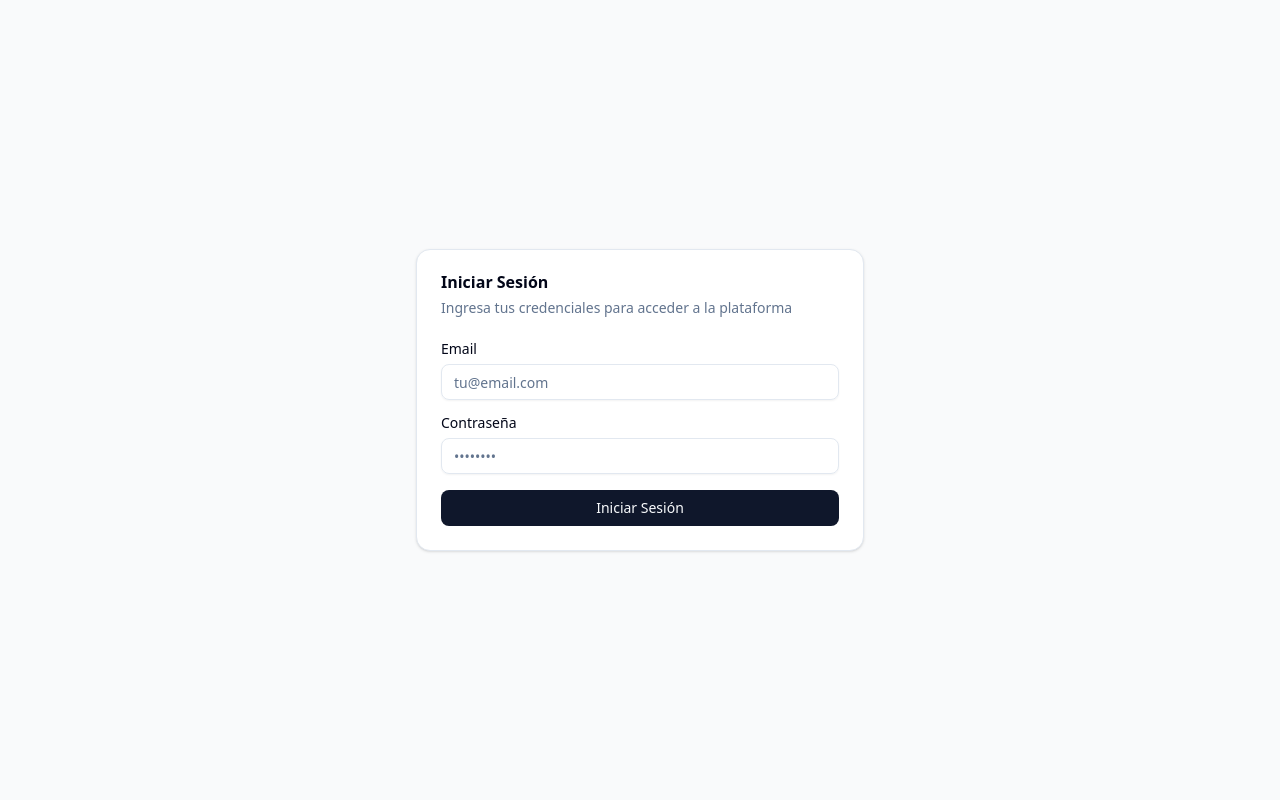
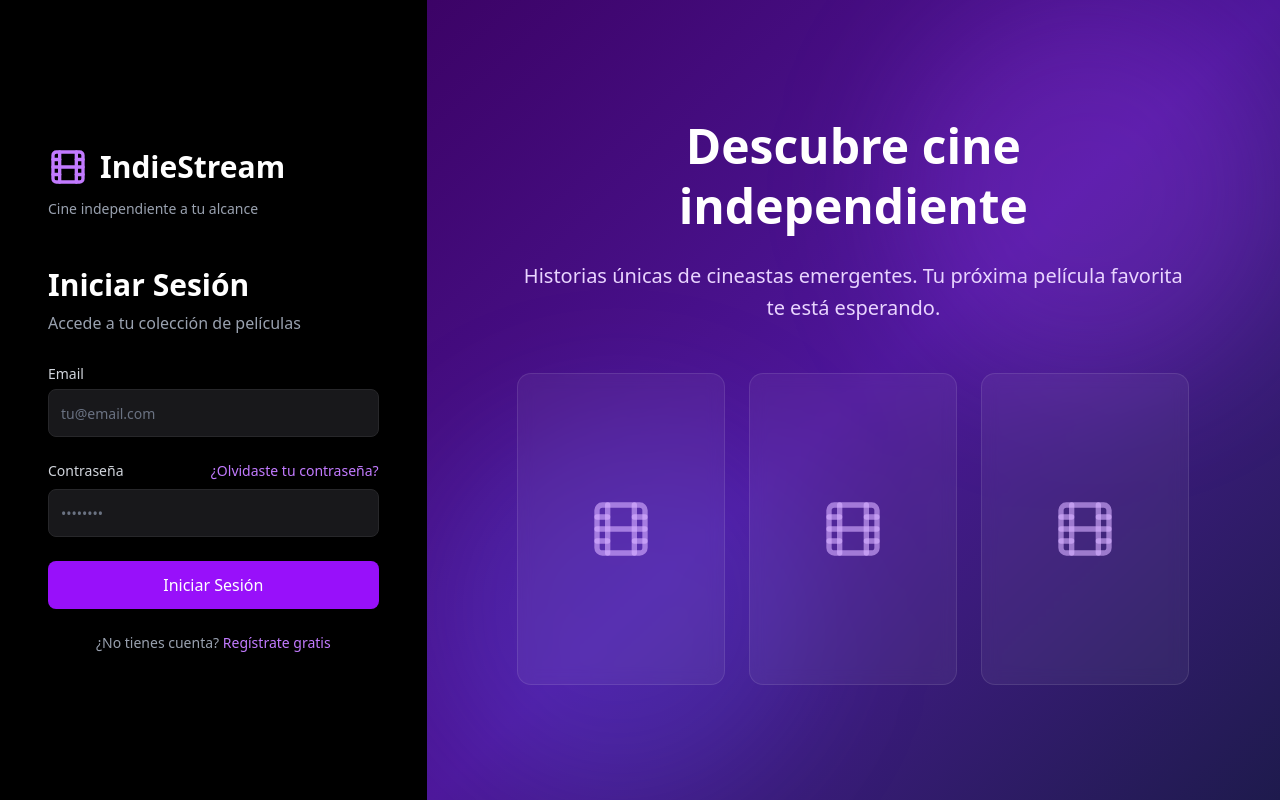
Before and after one commit to XavierSs21/proyecto-streaming, a React app in the folder frontend/: page /login in a window 1280 px wide. Built offline with nearby package versions, Linux system fonts and the light colour scheme; the HTML template or start-up script is replaced by a standard one.

Commit message:
feat add toaster validation and change Login.jsx design

```diff
--- a/frontend/package.json
+++ b/frontend/package.json
@@ -17,10 +17,12 @@
     "class-variance-authority": "^0.7.1",
     "clsx": "^2.1.1",
     "lucide-react": "^0.556.0",
+    "next-themes": "^0.4.6",
     "react": "^19.2.0",
     "react-dom": "^19.2.0",
     "react-hook-form": "^7.68.0",
     "react-router-dom": "^6.30.2",
+    "sonner": "^2.0.7",
     "tailwind-merge": "^3.4.0",
     "zod": "^4.1.13"
   },
--- /dev/null
+++ b/frontend/src/components/ui/sonner.jsx
@@ -0,0 +1,39 @@
+import {
+  CircleCheckIcon,
+  InfoIcon,
+  Loader2Icon,
+  OctagonXIcon,
+  TriangleAlertIcon,
+} from "lucide-react"
+import { useTheme } from "next-themes"
+import { Toaster as Sonner } from "sonner";
+
+const Toaster = ({
+  ...props
+}) => {
+  const { theme = "system" } = useTheme()
+
+  return (
+    <Sonner
+      theme={theme}
+      className="toaster group"
+      icons={{
+        success: <CircleCheckIcon className="size-4" />,
+        info: <InfoIcon className="size-4" />,
+        warning: <TriangleAlertIcon className="size-4" />,
+        error: <OctagonXIcon className="size-4" />,
+        loading: <Loader2Icon className="size-4 animate-spin" />,
+      }}
+      style={
+        {
+          "--normal-bg": "var(--popover)",
+          "--normal-text": "var(--popover-foreground)",
+          "--normal-border": "var(--border)",
+          "--border-radius": "var(--radius)"
+        }
+      }
+      {...props} />
+  );
+}
+
+export { Toaster }
--- a/frontend/src/main.jsx
+++ b/frontend/src/main.jsx
@@ -1,6 +1,7 @@
 import React from "react";
 import { StrictMode } from "react";
 import { createRoot } from "react-dom/client";
+import { Toaster } from "@/components/ui/sonner";
 import './index.css';
 
 import { BrowserRouter as Router } from "react-router-dom";
@@ -11,6 +12,11 @@ root.render(
   <StrictMode>
     <Router>
       <AppRoutes />
+      <Toaster
+        position="top-right"
+        richColors
+        closeButton
+      />
     </Router>
   </StrictMode>
 );
--- a/frontend/src/pages/Login.jsx
+++ b/frontend/src/pages/Login.jsx
@@ -3,17 +3,51 @@ import { Card, CardContent, CardDescription, CardHeader, CardTitle } from '@/com
 import { Input } from '@/components/ui/input';
 import { Label } from '@/components/ui/label';
 import { Button } from '@/components/ui/button';
+import { toast } from 'sonner';
+import { Film } from 'lucide-react';
 
 export default function Login() {
     const [formData, setFormData] = useState({
         email: '',
         password: ''
     });
+    const [isLoading, setIsLoading] = useState(false);
+
+    const featuredMovies = [
+        { title: "El Laberinto" },
+        { title: "Sombras" },
+        { title: "Luna Roja" },
+    ];
 
     const handleSubmit = async (e) => {
         e.preventDefault();
-    // Aquí irá tu lógica de autenticación
-    console.log('Login attempt:', formData);
+        setIsLoading(true);
+
+        try {
+            const response = await fetch('/api/auth/login', {
+                method: 'POST',
+                headers: { 'Content-Type': 'application/json' },
+                body: JSON.stringify(formData)
+            });
+
+            const data = await response.json();
+
+            if (response.ok) {
+                toast.success("¡Bienvenido!", {
+                    description: "Has iniciado sesión correctamente",
+                });
+            } else {
+                toast.error("Error al iniciar sesión", {
+                    description: data.message || "Credenciales incorrectas",
+                });
+            }
+        } catch (error) {
+            toast.error("Error de conexión", {
+                description: "No se pudo conectar con el servidor",
+            });
+        } finally {
+            setIsLoading(false);
+        }
     };
 
     const handleChange = (e) => {
@@ -24,18 +58,31 @@ export default function Login() {
     };
 
     return (
-    <div className="min-h-screen flex items-center justify-center bg-gray-50">
-      <Card className="w-full max-w-md">
-        <CardHeader>
-          <CardTitle>Iniciar Sesión</CardTitle>
-          <CardDescription>
-            Ingresa tus credenciales para acceder a la plataforma
-          </CardDescription>
-        </CardHeader>
-        <CardContent>
-          <form onSubmit={handleSubmit} className="space-y-4">
+        <div className="min-h-screen flex">
+            {/* Lado izquierdo - Login */}
+            <div className="w-full lg:w-1/3 flex items-center justify-center bg-black p-12">
+                <div className="w-full max-w-lg">
+                    {/* Logo/Header */}
+                    <div className="mb-12">
+                        <div className="flex items-center gap-3 mb-3">
+                            <Film className="w-10 h-10 text-purple-400" />
+                            <h1 className="text-3xl font-bold text-white">IndieStream</h1>
+                        </div>
+                        <p className="text-gray-400 text-sm">Cine independiente a tu alcance</p>
+                    </div>
+
+                    {/* Card */}
+                    <div className="space-y-8">
+                        <div>
+                            <h2 className="text-3xl font-bold text-white mb-2">Iniciar Sesión</h2>
+                            <p className="text-gray-400">
+                                Accede a tu colección de películas
+                            </p>
+                        </div>
+
+                        <form onSubmit={handleSubmit} className="space-y-6">
                             <div className="space-y-2">
-              <Label htmlFor="email">Email</Label>
+                                <Label htmlFor="email" className="text-gray-300">Email</Label>
                                 <Input
                                     id="email"
                                     name="email"
@@ -44,11 +91,17 @@ export default function Login() {
                                     value={formData.email}
                                     onChange={handleChange}
                                     required
+                                    className="bg-zinc-900 border-zinc-800 text-white placeholder:text-gray-500 focus:border-purple-500 h-12"
                                 />
                             </div>
 
                             <div className="space-y-2">
-              <Label htmlFor="password">Contraseña</Label>
+                                <div className="flex items-center justify-between">
+                                    <Label htmlFor="password" className="text-gray-300">Contraseña</Label>
+                                    <a href="#" className="text-sm text-purple-400 hover:text-purple-300 transition-colors">
+                                        ¿Olvidaste tu contraseña?
+                                    </a>
+                                </div>
                                 <Input
                                     id="password"
                                     name="password"
@@ -57,15 +110,56 @@ export default function Login() {
                                     value={formData.password}
                                     onChange={handleChange}
                                     required
+                                    className="bg-zinc-900 border-zinc-800 text-white placeholder:text-gray-500 focus:border-purple-500 h-12"
                                 />
                             </div>
 
-            <Button type="submit" className="w-full">
-              Iniciar Sesión
+                            <Button
+                                type="submit"
+                                className="w-full bg-purple-600 hover:bg-purple-700 text-white h-12 text-base font-medium transition-colors"
+                                disabled={isLoading}
+                            >
+                                {isLoading ? 'Iniciando sesión...' : 'Iniciar Sesión'}
                             </Button>
+
+                            <p className="text-center text-sm text-gray-400">
+                                ¿No tienes cuenta?{' '}
+                                <a href="/register" className="text-purple-400 hover:text-purple-300 font-medium transition-colors">
+                                    Regístrate gratis
+                                </a>
+                            </p>
                         </form>
-        </CardContent>
-      </Card>
+                    </div>
+                </div>
+            </div>
+
+            {/* Lado derecho - Showcase de películas */}
+            <div className="hidden lg:flex flex-1 bg-gradient-to-br from-purple-950 via-violet-900 to-indigo-950 items-center justify-center p-16 relative overflow-hidden">
+                {/* Efecto de brillo sutil */}
+                <div className="absolute top-0 right-0 w-96 h-96 bg-purple-500/20 rounded-full blur-3xl"></div>
+                <div className="absolute bottom-0 left-0 w-96 h-96 bg-indigo-500/20 rounded-full blur-3xl"></div>
+
+                <div className="relative z-10 text-white text-center max-w-2xl">
+                    <h2 className="text-5xl font-bold mb-6 leading-tight">
+                        Descubre cine independiente
+                    </h2>
+                    <p className="text-xl text-purple-200 mb-12 leading-relaxed">
+                        Historias únicas de cineastas emergentes.
+                        Tu próxima película favorita te está esperando.
+                    </p>
+
+                    <div className="grid grid-cols-3 gap-6">
+                        {featuredMovies.map((movie, index) => (
+                            <div
+                                key={index}
+                                className="aspect-[2/3] bg-white/5 backdrop-blur-sm rounded-xl border border-white/10 flex items-center justify-center hover:scale-105 hover:bg-white/10 transition-all duration-300 cursor-pointer"
+                            >
+                                <Film className="w-16 h-16 text-purple-300/60" />
+                            </div>
+                        ))}
+                    </div>
+                </div>
+            </div>
         </div>
     );
 }
```
Also changed, not shown: 1 other file (tests, documents, lock files or other folders). Lines whose indentation alone changed are shown as unchanged.
